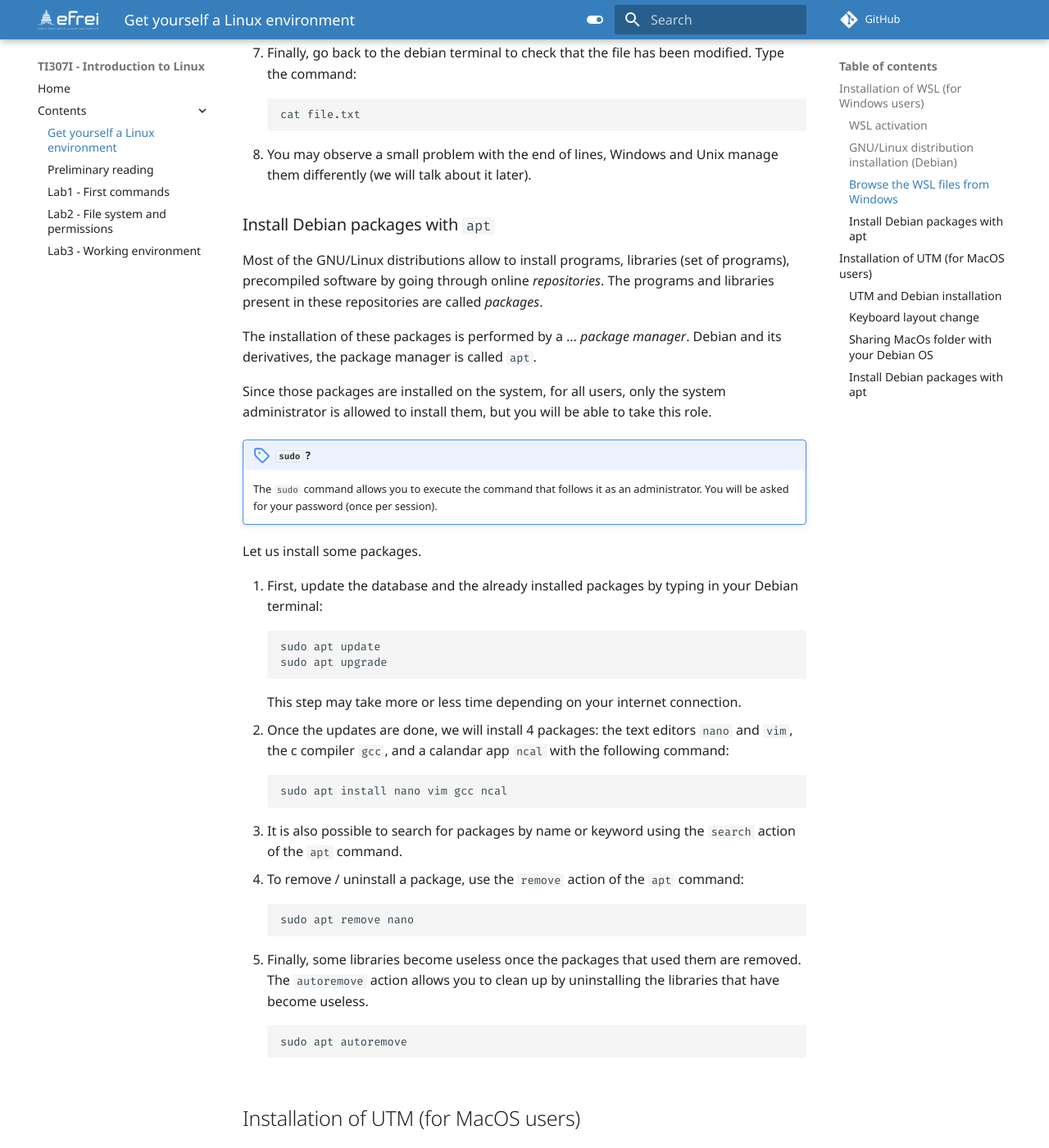
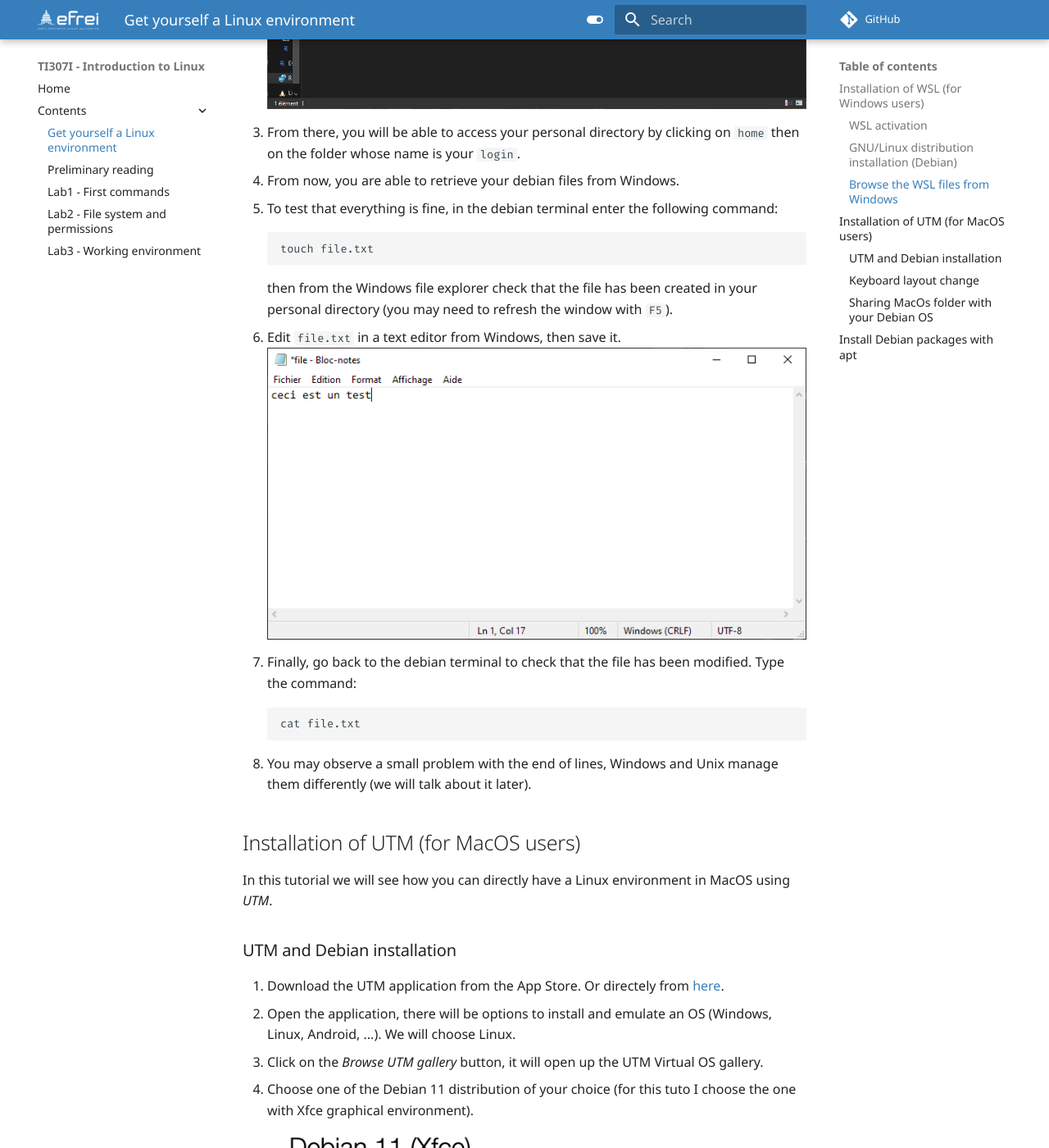
Before and after one commit to douga19/introduction-linux, an MkDocs documentation site: the page built from docs/contents/installation-wsl.md, in a window 1280 px wide and 1400 px high, scrolled down 2903 px. Shown: the whole window at 82% size. Built offline with MkDocs 1.6.1 and Material for MkDocs 9.7.7, drawn with Linux system fonts in a browser that asks for light colours; comment, search, counter and statistics services are not loaded.

Commit message:
Commit before clean up to dev

````diff
--- a/docs/contents/installation-wsl.md
+++ b/docs/contents/installation-wsl.md
@@ -28,7 +28,7 @@
 ### Browse the WSL files from Windows
 1. Open a file explorer from Windows.
 2. In the adress bar, type: `\\wls$`, then press enter.
->> Capture fenêtre
+![Windows explorer](/assets/img/wsl.png)
 3. From there, you will be able to access your personal directory by clicking on `home` then on the folder whose name is your `login`.
 4. From now, you are able to retrieve your debian files from Windows.
 5. To test that everything is fine, in the debian terminal enter the following command:
@@ -37,44 +37,13 @@
 ```
 then from the Windows file explorer check that the file has been created in your personal directory (you may need to refresh the window with `F5`).
 6. Edit `file.txt` in a text editor from Windows, then save it.
->> Capture fenêtre
+![File editing](/assets/img/fichier.png)
 7. Finally, go back to the debian terminal to check that the file has been modified. Type the command:
 ```bash
 cat file.txt
 ```
 8. You may observe a small problem with the end of lines, Windows and Unix manage them differently (we will talk about it later).
 
-### Install Debian packages with `apt`
-Most of the GNU/Linux distributions allow to install programs, libraries (set of programs), precompiled software by going through online *repositories*. The programs and libraries present in these repositories are called *packages*.
-
-The installation of these packages is performed by a ... *package manager*. Debian and its derivatives, the package manager is called `apt`.
-
-Since those packages are installed on the system, for all users, only the system administrator is allowed to install them, but you will be able to take this role.
-
-!!! note "`sudo` ?"
-    The `sudo` command allows you to execute the command that follows it as an administrator. You will be asked for your password (once per session).
-
-Let us install some packages.
-
-1. First, update the database and the already installed packages by typing in your Debian terminal:
-```bash
-sudo apt update
-sudo apt upgrade
-```
-This step may take more or less time depending on your internet connection.
-2. Once the updates are done, we will install 4 packages: the text editors `nano` and `vim`, the c compiler `gcc`, and a calandar app `ncal` with the following command:
-```bash
-sudo apt install nano vim gcc ncal
-```
-3. It is also possible to search for packages by name or keyword using the `search` action of the `apt` command.
-4. To remove / uninstall a package, use the `remove` action of the `apt` command:
-```bash
-sudo apt remove nano
-```
-5. Finally, some libraries become useless once the packages that used them are removed. The `autoremove` action allows you to clean up by uninstalling the libraries that have become useless.
-```bash
-sudo apt autoremove
-```
 
 ## Installation of UTM (for MacOS users)
 
@@ -144,7 +113,8 @@
 
 
 
-### Install Debian packages with `apt`
+## Install Debian packages with `apt`
+
 Most of the GNU/Linux distributions allow to install programs, libraries (set of programs), precompiled software by going through online *repositories*. The programs and libraries present in these repositories are called *packages*.
 
 The installation of these packages is performed by a ... *package manager*. Debian and its derivatives, the package manager is called `apt`.
````
Also changed, not shown: other parts of docs/contents/installation-wsl.md (+3 -3 lines), docs/contents/preliminary-reading.md (+18 -9 lines), docs/contents/tp1.md (+26 -28 lines), docs/assets/img/debian-logo.jpg (added), docs/assets/img/fichier.PNG (added), docs/assets/img/gnulinux-logo.png (added), docs/assets/img/wsl.PNG (added).
